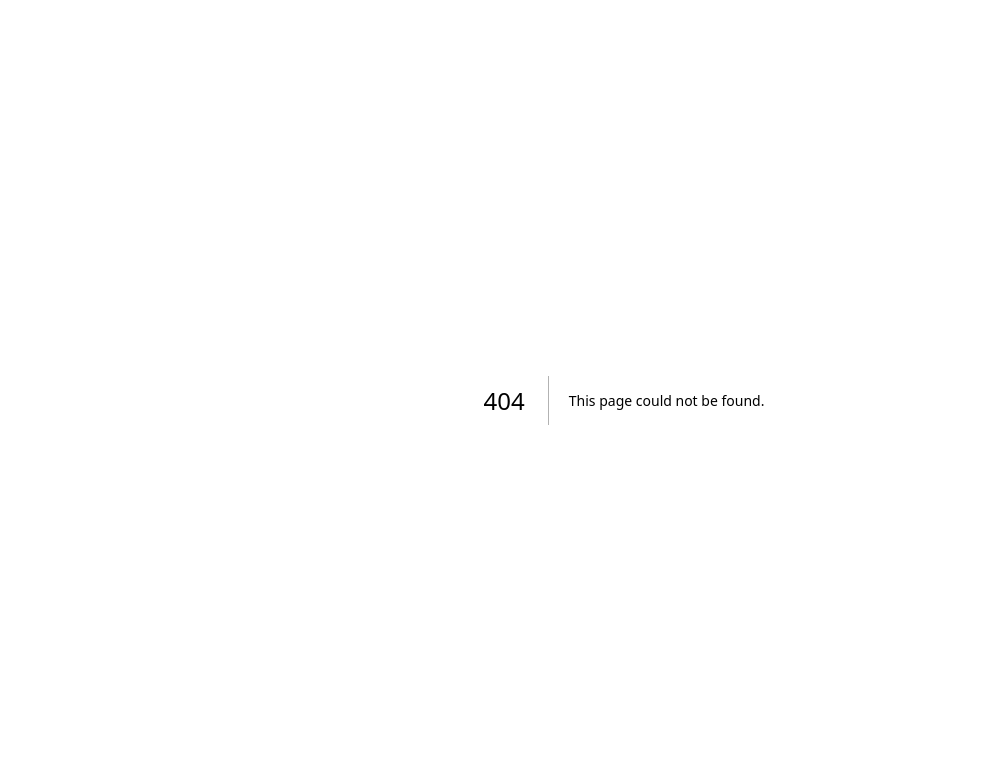
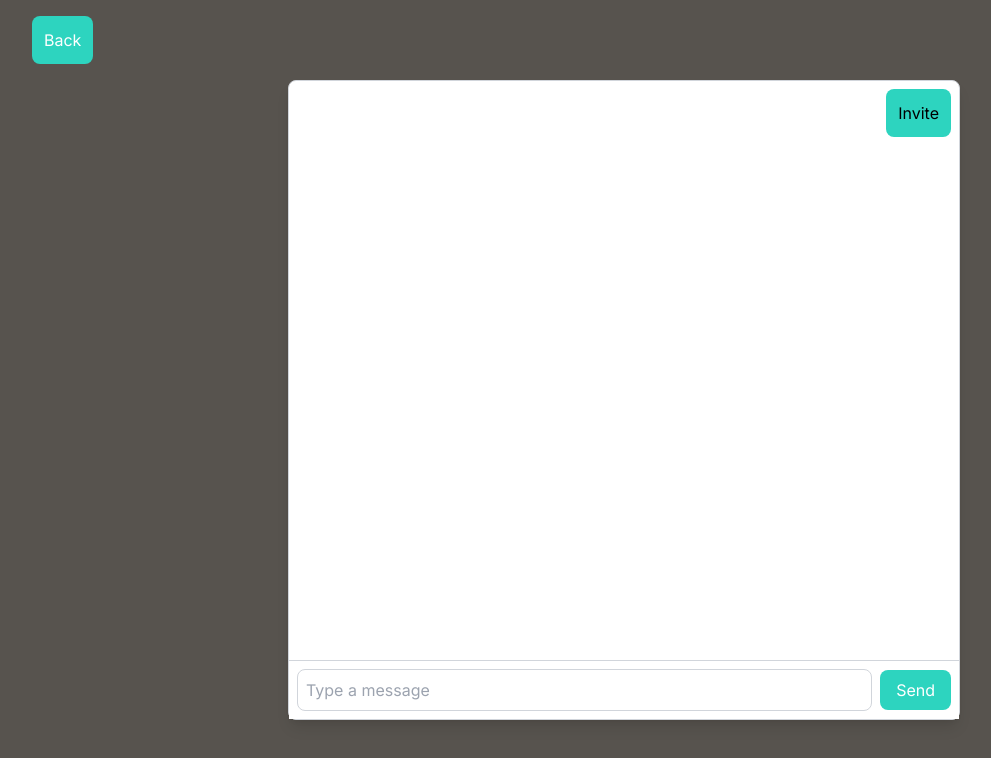
Before and after one commit to Alujack/math-rsa-project, a Next.js app: page /messageRSA/message in a window 1280 px wide. Before the commit this address had no page. Shown: the top 758 px of the page, without its empty margins (16-1007 px from the left). Built offline with nearby package versions, Linux system fonts and the light colour scheme.

Commit message:
feature(message):create group invite chat

```diff
--- a/src/app/globals.css
+++ b/src/app/globals.css
@@ -29,3 +29,30 @@
     background-color: #343f56;
     height: 100vh;
 }
+
+/* message */
+.banner-message{
+    background-color: #343f56;
+    height: auto;
+}
+
+.container{
+    width: 1200px;
+    margin: auto;
+}
+
+.banner-title{
+    font-family: Arial, Helvetica, sans-serif;
+    font-weight: bold;
+    font-size: 40px;
+    text-align: center;
+}
+
+.banner-message .container-color .banner-button{
+    display: flex;
+    align-items: center;
+    justify-content: center;
+    position: fixed;
+    right: 200px;
+    bottom: 50px;
+}
--- /dev/null
+++ b/src/app/messageRSA/message/page.jsx
@@ -0,0 +1,95 @@
+"use client";
+
+import { useState } from "react";
+import Link from "next/link";
+
+export default function HomePage() {
+  const [messages, setMessages] = useState([]);
+  const [input, setInput] = useState("");
+  const [showSecondPopup, setShowSecondPopup] = useState(false);
+
+  const handleSend = () => {
+    if (input.trim()) {
+      setMessages([...messages, { text: input, id: Date.now() }]);
+      setInput("");
+    }
+  };
+
+  const handleInviteClick = () => {
+    setShowSecondPopup(true);
+  };
+
+  const handleSecondSubmit = () => {
+    // Handle submission logic here
+    setShowSecondPopup(false);
+  };
+
+  return (
+    <div className="min-h-screen bg-stone-600 flex flex-col items-center pt-4">
+      <div className="w-full px-4 sm:px-6 md:px-8 lg:px-12 flex justify-start mb-4">
+        <button className="p-3 rounded-lg bg-teal-400 text-white">
+          <Link href="../">Back</Link>
+        </button>
+      </div>
+
+      <div className="flex flex-col w-full max-w-2xl bg-white border border-gray-300 rounded-lg shadow-lg h-[80vh]">
+        <div className="w-auto flex justify-end p-2">
+          <button
+            className="p-3 bg-teal-400 rounded-lg"
+            onClick={handleInviteClick}
+          >
+            Invite
+          </button>
+        </div>
+
+        <div className="flex-1 p-4 overflow-auto">
+          <div className="space-y-2">
+            {messages.map((message) => (
+              <div key={message.id} className="bg-gray-200 p-2 rounded-lg">
+                {message.text}
+              </div>
+            ))}
+          </div>
+        </div>
+
+        <div className="p-2 border-t border-gray-300 bg-white flex items-center">
+          <input
+            type="text"
+            value={input}
+            onChange={(e) => setInput(e.target.value)}
+            className="flex-1 p-2 border border-gray-300 rounded-lg"
+            placeholder="Type a message"
+          />
+          <button
+            onClick={handleSend}
+            className="ml-2 px-4 py-2 bg-teal-400 text-white rounded-lg"
+          >
+            Send
+          </button>
+        </div>
+      </div>
+
+      {showSecondPopup && (
+        <div className="fixed inset-0 flex items-center justify-center bg-black bg-opacity-50">
+          <div className="bg-white p-6 rounded-lg shadow-lg w-full max-w-md">
+            <h2 className="text-xl mb-4">Add Your Partner</h2>
+            <div className="flex justify-end">
+              <button
+                onClick={handleSecondSubmit}
+                className="bg-teal-500 text-white px-4 py-2 rounded mr-2"
+              >
+                Submit
+              </button>
+              <button
+                onClick={() => setShowSecondPopup(false)}
+                className="bg-gray-300 text-black px-4 py-2 rounded"
+              >
+                Cancel
+              </button>
+            </div>
+          </div>
+        </div>
+      )}
+    </div>
+  );
+}
--- /dev/null
+++ b/src/app/messageRSA/page.jsx
@@ -0,0 +1,126 @@
+"use client";
+
+import { useState } from "react";
+import Link from "next/link";
+
+export default function HomePage() {
+  const [showPopup, setShowPopup] = useState(false);
+  const [showSecondPopup, setShowSecondPopup] = useState(false);
+  const [inputValue, setInputValue] = useState("");
+  const [secondInputValue, setSecondInputValue] = useState("");
+  const [groupNames, setGroupNames] = useState([]);  // State to store group names
+
+  const handleButtonClick = () => {
+    setShowPopup(true);
+  };
+
+  const handleClosePopup = () => {
+    setShowPopup(false);
+    setSecondInputValue("");
+  };
+
+  const handleSubmit = () => {
+    if (inputValue.trim() === "") {
+      alert("Please enter a group name.");
+      return;
+    }
+    setGroupNames([inputValue, ...groupNames]); // Add new group name to the list
+    handleClosePopup();
+  };
+
+  const handleInviteClick = () => {
+    setShowPopup(false);
+    setShowSecondPopup(true);
+  };
+
+  const handleSecondSubmit = () => {
+    console.log("Second submitted value:", secondInputValue);
+    setShowSecondPopup(false);
+  };
+
+  return (
+    <div className="banner-message">
+      <div className="container">
+        <button className="rounded-xl m-2 p-3 bg-teal-400">
+          <Link href="../">Back</Link>
+        </button>
+        <h1 className="banner-title">Message - RSA</h1>
+        <div className="container-color rounded-t-2xl py-2">
+          <div className="flex flex-col h-[700px] rounded-t-xl mx-4 h-auto bg-stone-600 overflow-auto">
+            {groupNames.map((name, index) => (
+              <div key={index} className="p-2 border m-3 flex justify-between">
+                {name}
+                <button><Link href="/messageRSA/message">Chat</Link></button>
+              </div>
+            ))}
+          </div>
+          <div className="flex justify-center items-center">
+            <div
+              className="banner-button rounded-full w-16 h-16 p-3 bg-teal-400 flex items-center justify-center cursor-pointer"
+              onClick={handleButtonClick}
+            >
+              <button className="text-2xl font-bold">+</button>
+            </div>
+          </div>
+        </div>
+      </div>
+
+      {showPopup && (
+        <div className="fixed inset-0 flex items-center justify-center bg-black bg-opacity-50">
+          <div className="bg-white p-6 rounded-lg shadow-lg w-full max-w-md">
+            <h2 className="text-xl mb-4">Enter Group Name</h2>
+            <input
+              type="text"
+              value={inputValue}
+              onChange={(e) => setInputValue(e.target.value)}
+              className="w-full p-2 mb-4 border rounded"
+              placeholder="Type your group name here"
+            />
+            <button
+              className="p-3 bg-teal-400 rounded-lg"
+              onClick={handleInviteClick}
+            >
+              Invite
+            </button>
+            <div className="flex justify-end">
+              <button
+                onClick={handleSubmit}
+                className="bg-teal-500 text-white px-4 py-2 rounded mr-2"
+              >
+                Submit
+              </button>
+              <button
+                onClick={handleClosePopup}
+                className="bg-gray-300 text-black px-4 py-2 rounded"
+              >
+                Cancel
+              </button>
+            </div>
+          </div>
+        </div>
+      )}
+
+      {showSecondPopup && (
+        <div className="fixed inset-0 flex items-center justify-center bg-black bg-opacity-50">
+          <div className="bg-white p-6 rounded-lg shadow-lg w-full max-w-md">
+            <h2 className="text-xl mb-4">Add Your Partner</h2>
+            <div className="flex justify-end">
+              <button
+                onClick={handleSecondSubmit}
+                className="bg-teal-500 text-white px-4 py-2 rounded mr-2"
+              >
+                Submit
+              </button>
+              <button
+                onClick={() => setShowSecondPopup(false)}
+                className="bg-gray-300 text-black px-4 py-2 rounded"
+              >
+                Cancel
+              </button>
+            </div>
+          </div>
+        </div>
+      )}
+    </div>
+  );
+}
--- a/src/app/page.js
+++ b/src/app/page.js
@@ -17,6 +17,7 @@ export default function Home() {
         <ol className="pl-8 list-upper-roman grid gap-3 text-base md:text-lg lg:text-xl">
           <li><Link href="/caesarCiper">Caesar Cipher</Link></li>
           <li><Link href="/encrype-decrypt">RSA</Link></li>
+          <li><Link href="/messageRSA">Message RSA</Link></li>
         </ol>
         <div className="w-full flex flex-col justify-center text-base md:text-lg lg:text-xl text-white mt-16 lg:mt-64">
           <h1 className="text-center py-8">
```
